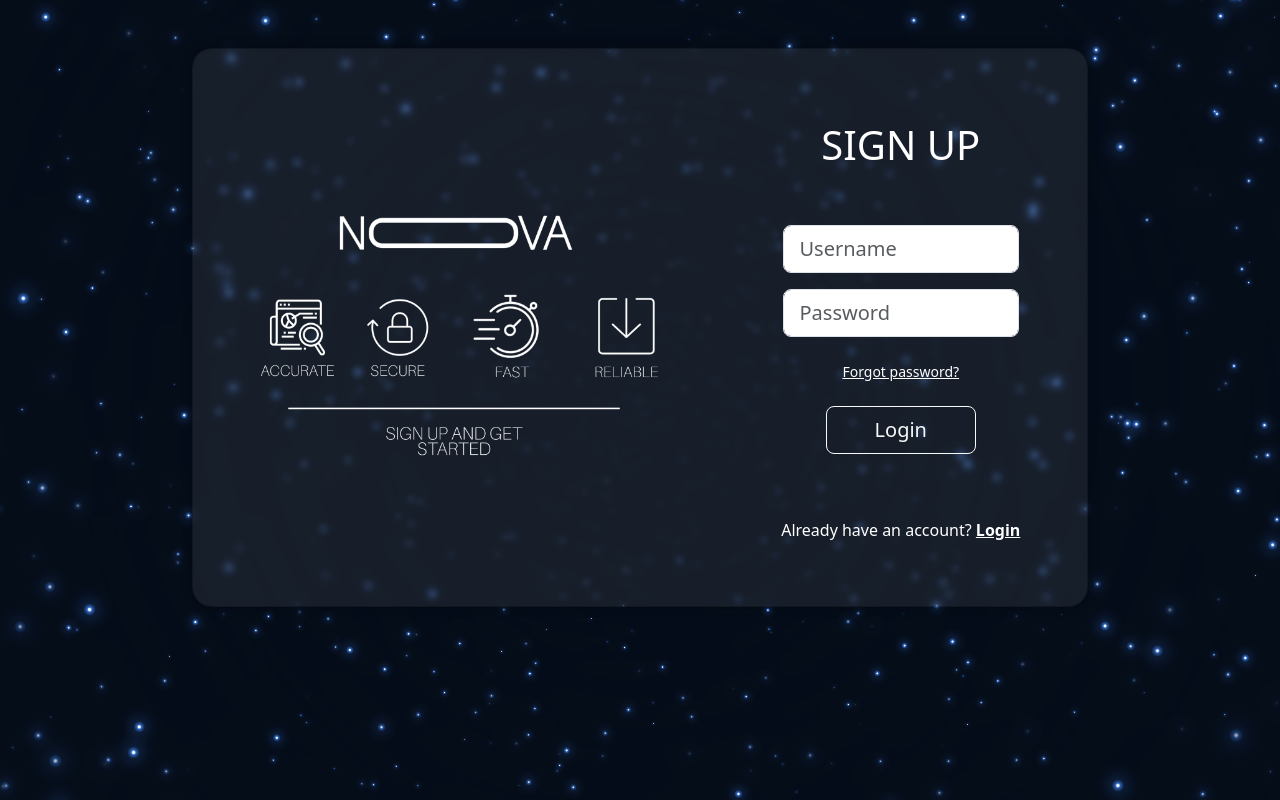
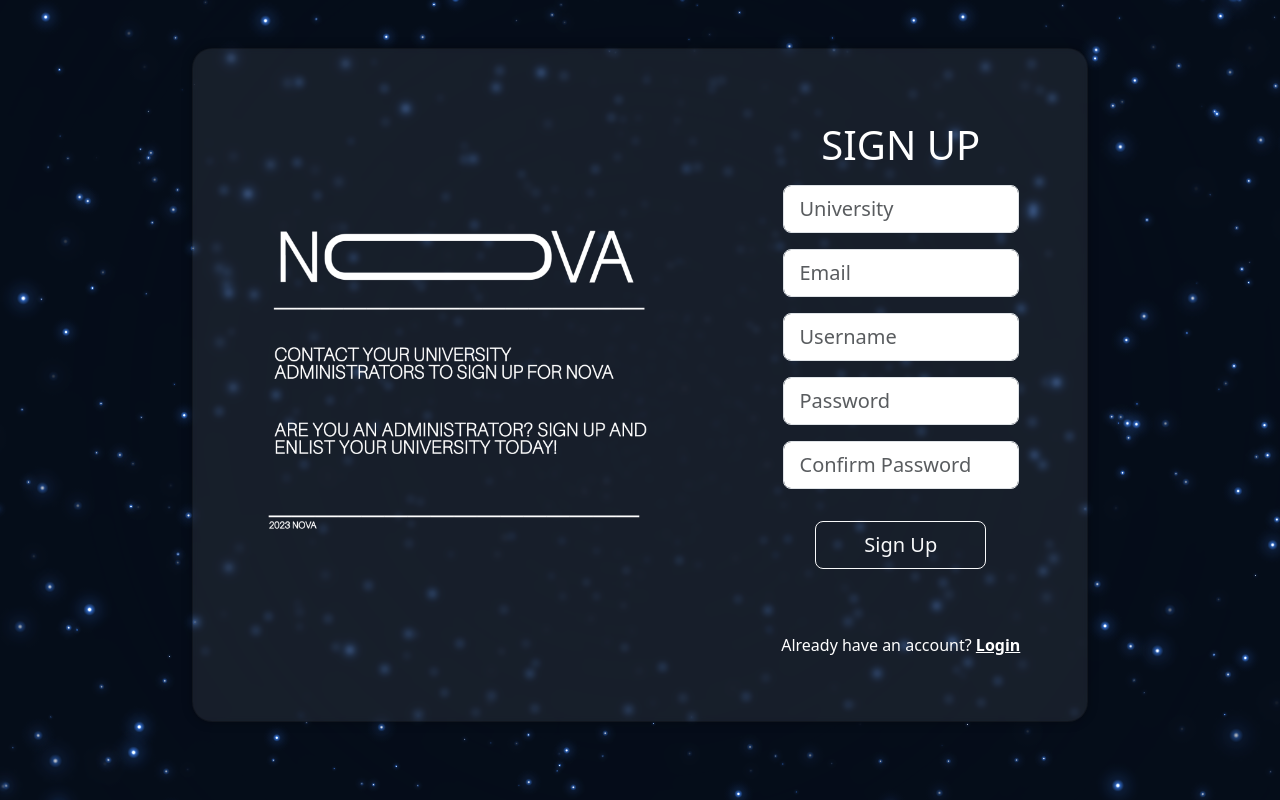
Before and after one commit to AKMalice/MarksManagementSystem, a Django app: page /signup in a window 1280 px wide. Run offline with Django 3.2, Linux system fonts and the light colour scheme.

Commit message:
added signup page

```diff
--- a/home/templates/home/signup.html
+++ b/home/templates/home/signup.html
@@ -6,28 +6,43 @@
 
 
     <div class="row  justify-content-center align-items-center">
-        {%load static%}
-        <div class="col"> <img src="{%static '../static/images/lgimg.png'%}"
-            class="img-fluid" alt="Sample image"></div>
+      {%load static%}
+      <div class="col"> <img src="{%static '../static/images/signup2.png'%}"
+          class="img-fluid" alt="Sample image"></div>
       <div class="col-12 col-md-8 col-lg-6 col-xl-5">
         <div class=" text-white" >
           <div class=" p-5 text-center">
 
             <div class="mb-md-5 mt-md-4 pb-3">
 
-              <h2 class="display-6 mb-5 text-uppercase">Sign Up</h2>
+              <h1 class="text-uppercase">Sign Up</h1>
+
 
               <div class="form-outline form-white p-2">
-                <input type="email" placeholder="Username" class="form-control form-control-lg" />
+                <input type="text" placeholder="University" class="form-control form-control-lg" />
+              </div>
+
+              <div class="form-outline form-white p-2">
+                <input type="email" placeholder="Email" class="form-control form-control-lg" />
+              </div>
+
+              <div class="form-outline form-white p-2">
+                <input type="text" placeholder="Username" class="form-control form-control-lg" />
               </div>
 
               <div class="form-outline form-white p-2">
                 <input type="password" placeholder="Password" class="form-control form-control-lg" />
               </div>
 
-              <p class="small mt-3 pb-lg-2"><a class="text-white" href="#!">Forgot password?</a></p>
+              <div class="form-outline form-white p-2">
+                <input type="password" placeholder="Confirm Password" class="form-control form-control-lg" />
+              </div>
+               <br/>
 
-              <button class="btn btn-outline-light btn-lg px-5" type="submit">Login</button>
+
+
+
+              <button class="btn btn-outline-light btn-lg px-5" type="submit">Sign Up</button>
 
             </div>
 
```
Also changed, not shown: home/templates/home/login.html (+6 -1 lines), static/images/signup2.png (added).
